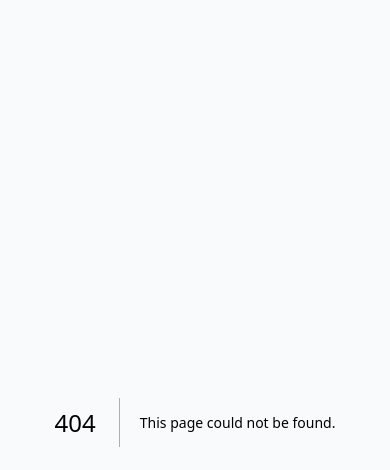
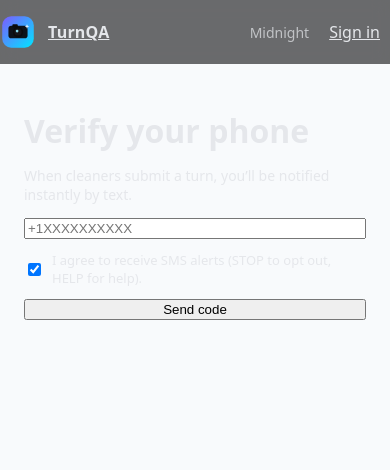
Before and after one commit to dmeadows001/turn-qa, a Next.js app: page /onboard/manager/phone in a window 390 px wide. Before the commit this address had no page. Shown: the top 470 px of the page. Built offline with nearby package versions, Linux system fonts and the light colour scheme; no server answers.

Commit message:
Create phone.tsx

```diff
--- /dev/null
+++ b/pages/onboard/manager/phone.tsx
@@ -0,0 +1,140 @@
+// pages/onboard/manager/phone.tsx
+import { useEffect, useState } from 'react';
+import type { FormEvent } from 'react';
+import Header from '@/components/layout/Header';
+import Card from '@/components/ui/Card';
+import Input from '@/components/ui/Input';
+import { PrimaryButton } from '@/components/ui/Button';
+import { supabaseBrowser } from '@/lib/supabaseBrowser';
+
+type Phase = 'collect' | 'verify';
+
+export default function ManagerPhoneOnboard() {
+  const [phase, setPhase] = useState<Phase>('collect');
+  const [phone, setPhone] = useState('');
+  const [code, setCode] = useState('');
+  const [consent, setConsent] = useState(true);
+  const [msg, setMsg] = useState<string | null>(null);
+  const [busy, setBusy] = useState(false);
+  const [userId, setUserId] = useState<string | null>(null);
+
+  useEffect(() => {
+    const supabase = supabaseBrowser();
+    supabase.auth.getUser().then(({ data }) => {
+      const u = data?.user ?? null;
+      setUserId(u?.id ?? null);
+    });
+  }, []);
+
+  async function sendCode(e?: FormEvent) {
+    e?.preventDefault();
+    if (!userId) return;
+    setBusy(true);
+    setMsg(null);
+
+    try {
+      const r = await fetch('/api/manager/send-otp', {
+        method: 'POST',
+        headers: { 'Content-Type': 'application/json' },
+        body: JSON.stringify({ user_id: userId, phone }),
+      });
+      const j = await r.json();
+      if (!r.ok) throw new Error(j.error || 'Failed to send code');
+      setPhase('verify');
+      setMsg('Code sent. It expires in 10 minutes.');
+    } catch (err: any) {
+      setMsg(err.message || 'Could not send code');
+    } finally {
+      setBusy(false);
+    }
+  }
+
+  async function verifyCode(e: FormEvent) {
+    e.preventDefault();
+    if (!userId) return;
+    setBusy(true);
+    setMsg(null);
+
+    try {
+      const r = await fetch('/api/manager/verify-otp', {
+        method: 'POST',
+        headers: { 'Content-Type': 'application/json' },
+        body: JSON.stringify({ user_id: userId, code, consent }),
+      });
+      const j = await r.json();
+      if (!r.ok) throw new Error(j.error || 'Verification failed');
+      // success → go to dashboard
+      window.location.href = '/dashboard';
+    } catch (err: any) {
+      setMsg(err.message || 'Verification failed');
+    } finally {
+      setBusy(false);
+    }
+  }
+
+  return (
+    <>
+      <Header />
+      <main className="auth-wrap" style={{
+        minHeight: 'calc(100vh - 56px)',
+        background:
+          'var(--bg), radial-gradient(1000px 600px at 80% -10%, rgba(124,92,255,.16), transparent 60%), radial-gradient(800px 500px at 0% 100%, rgba(0,229,255,.08), transparent 60%), linear-gradient(180deg, rgba(255,255,255,0.02), rgba(255,255,255,0) 40%)'
+      }}>
+        <Card className="auth-card" style={{ display: 'grid', gap: 14 }}>
+          <h1 className="h1 accent" style={{ marginBottom: 4 }}>Verify your phone</h1>
+          <p className="hint" style={{ fontSize: 14 }}>
+            When cleaners submit a turn, you’ll be notified instantly by text.
+          </p>
+
+          {phase === 'collect' && (
+            <form onSubmit={sendCode} style={{ display: 'grid', gap: 12 }}>
+              <Input
+                type="tel"
+                placeholder="+1XXXXXXXXXX"
+                value={phone}
+                onChange={e => setPhone(e.target.value)}
+                required
+              />
+              <label className="hint" style={{ display: 'flex', gap: 8, alignItems: 'center', fontSize: 13 }}>
+                <input
+                  type="checkbox"
+                  checked={consent}
+                  onChange={e => setConsent(e.target.checked)}
+                />
+                I agree to receive SMS alerts (STOP to opt out, HELP for help).
+              </label>
+              <PrimaryButton disabled={busy}>{busy ? 'Sending…' : 'Send code'}</PrimaryButton>
+              {msg && <p style={{ color: '#fda4af', fontSize: 14 }}>{msg}</p>}
+            </form>
+          )}
+
+          {phase === 'verify' && (
+            <form onSubmit={verifyCode} style={{ display: 'grid', gap: 12 }}>
+              <Input
+                type="text"
+                inputMode="numeric"
+                placeholder="6-digit code"
+                value={code}
+                onChange={e => setCode(e.target.value.replace(/\D/g, '').slice(0, 6))}
+                required
+              />
+              <div style={{ display: 'flex', gap: 12 }}>
+                <PrimaryButton disabled={busy}>{busy ? 'Verifying…' : 'Verify & continue'}</PrimaryButton>
+                <button
+                  type="button"
+                  className="link"
+                  onClick={() => sendCode()}
+                  disabled={busy}
+                  style={{ textDecoration: 'underline' }}
+                >
+                  Resend code
+                </button>
+              </div>
+              {msg && <p style={{ color: '#fda4af', fontSize: 14 }}>{msg}</p>}
+            </form>
+          )}
+        </Card>
+      </main>
+    </>
+  );
+}
```
